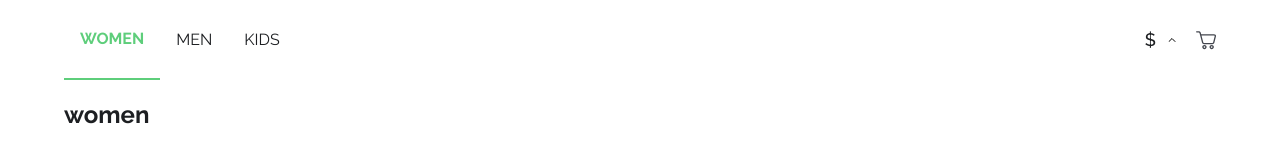
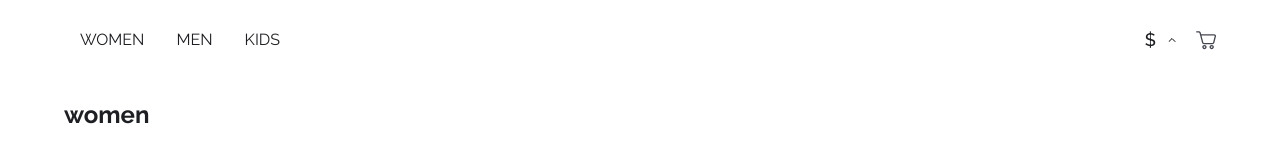
Before and after one commit to joshuaadu/scandiweb-reactdev-test-joshua-adu-mensah, a React (Create React App) app: page / in a window 1280 px wide. Before the commit this address led to /women. Shown: the top 160 px of the page. Built offline with nearby package versions, Linux system fonts and the light colour scheme; some icons are missing.

Commit message:
add Layout Component to App

```diff
--- a/src/App.tsx
+++ b/src/App.tsx
@@ -1,6 +1,7 @@
 import React, { Component } from "react";
 import { Navigate, Route, Routes } from "react-router-dom";
-import Header from "./components/Header";
+// import Header from "./components/Header";
+import Layout from "./layout/Layout";
 import ProductsListing from "./pages/ProductsListing";
 import CurrencyContext from "./store/currency-context";
 
@@ -25,12 +26,13 @@
 				}}
 			>
 				<div className="App">
-					<Header />
 					<Routes>
-						<Route path="/" element={<Navigate to="women" replace={true} />} />
-						<Route path="women" element={<ProductsListing />} />
-						<Route path="men" element={<h2>men</h2>} />
-						<Route path="kids" element={<h2>kids</h2>} />
+						<Route path="/" element={<Layout />}>
+							<Route index element={<ProductsListing />} />
+							<Route path="women" element={<ProductsListing />} />
+							<Route path="men" element={<h2>men</h2>} />
+							<Route path="kids" element={<h2>kids</h2>} />
+						</Route>
 					</Routes>
 				</div>
 			</CurrencyContext.Provider>
--- a/src/pages/ProductsListing.js
+++ b/src/pages/ProductsListing.js
@@ -5,7 +5,7 @@
 class ProductsListing extends Component {
 	render() {
 		return (
-			<main>
+			<>
 				<h2>women</h2>
 				<ProductList>
 					<>
@@ -35,7 +35,7 @@
 						/>
 					</>
 				</ProductList>
-			</main>
+			</>
 		);
 	}
 }
```
